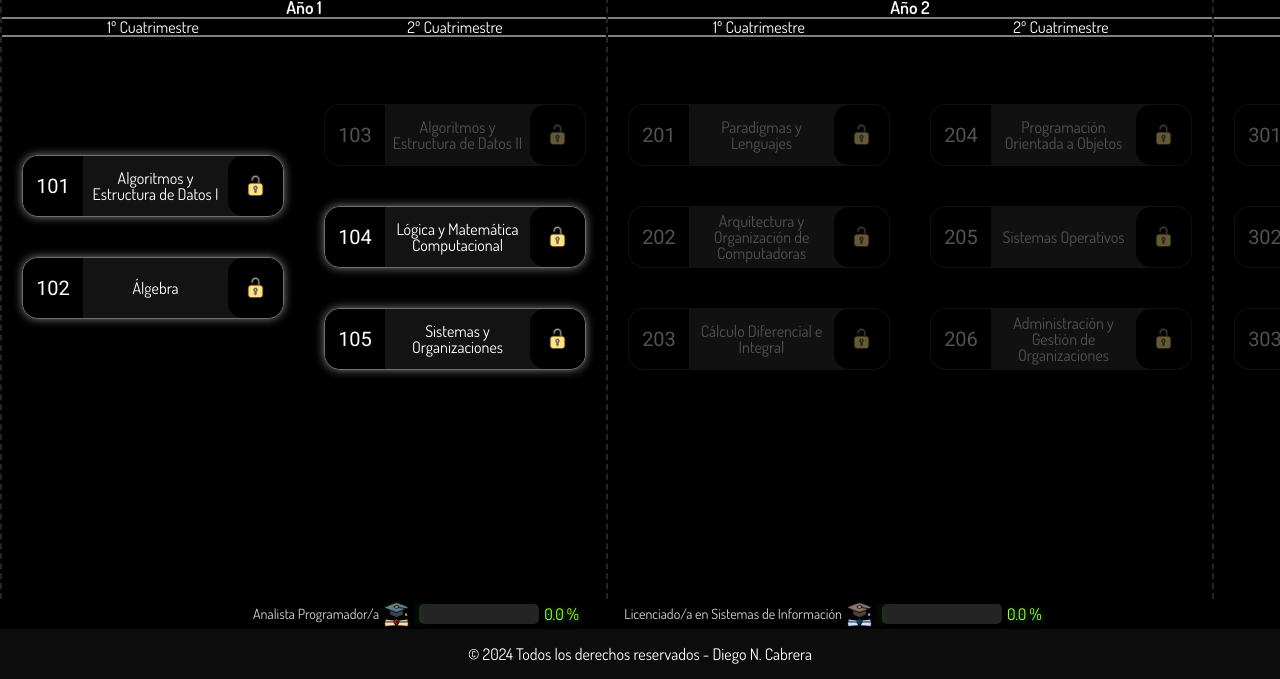
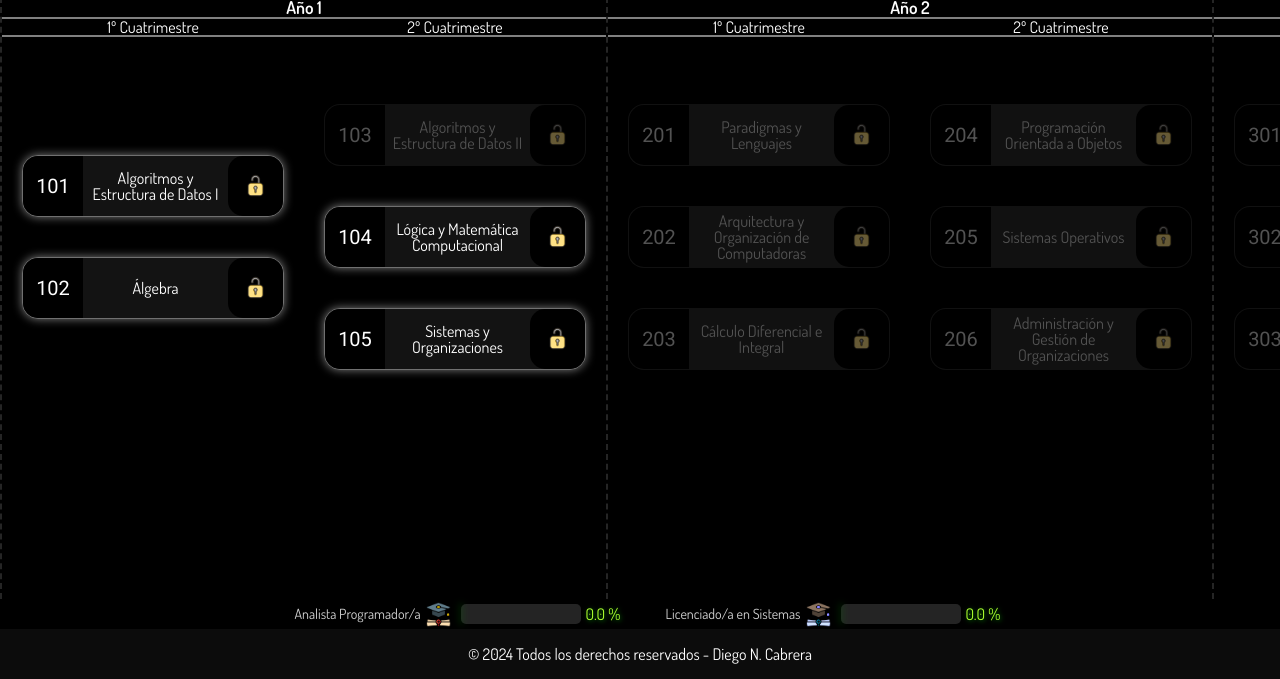
Before and after one commit to 1Hagi/correlativas_lsi, a plain HTML site: page index.html in a window 1280 px wide. Shown: the part 121-800 px from the top of the page. Drawn offline with Linux system fonts and the light colour scheme; a web font is replaced by a local one.

Commit message:
Commit 13

```diff
--- a/index.html
+++ b/index.html
@@ -233,7 +233,7 @@
         <img class="degree_img" src="./img/degree.png">
         <progress id="analista_degree" max="36" value="0"></progress>
         <p id="analista_degree_text" class="degree_text" >0.0 %</p>
-        <p class="bar_tittle">Licenciado/a en Sistemas de Información</p>
+        <p class="bar_tittle">Licenciado/a en Sistemas</p>
         <img class="degree_img" style="filter: hue-rotate(190deg)" src="./img/degree.png">
         <progress id="licenciado_degree" max="58" value="0"></progress>
         <p id="licenciado_degree_text" class="degree_text" >0.0 %</p>
```
